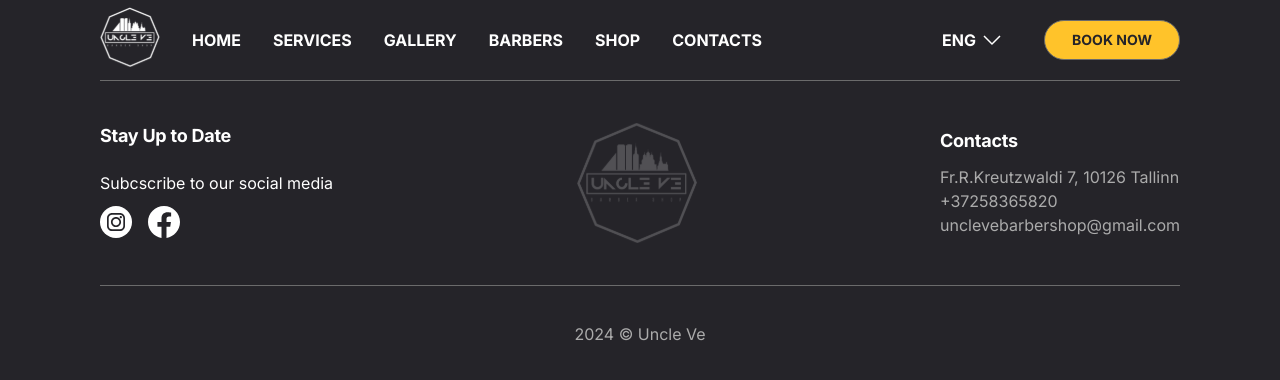
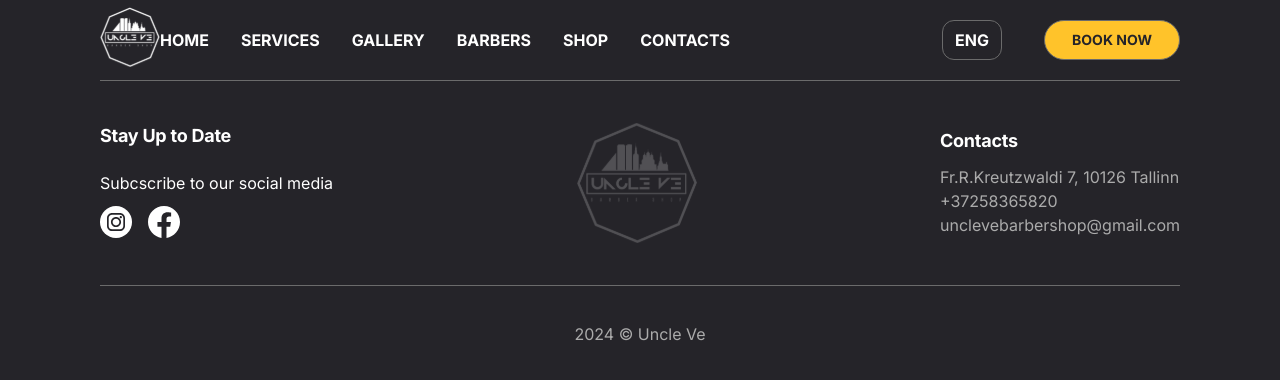
Before and after one commit to lopachuck/test-barber, a React (Create React App) app: page / in a window 1280 px wide. Shown: the top 380 px of the page. Built offline with nearby package versions, Linux system fonts and the light colour scheme.

Commit message:
add adaptive style for header

```diff
--- a/src/layouts/Header/header.styles.ts
+++ b/src/layouts/Header/header.styles.ts
@@ -7,18 +7,29 @@ export const HeaderContainer = styled.div`
     flex-direction: row;
     width: 100%;
     height: 80px;
-
-
+    @media ${devices.md} {
+        flex-wrap: wrap;
+        margin: 0 auto;
+    }
 `
 export const LogoWrapper = styled.div`
-    width: 60px;
+    @media ${devices.md} {
+        display: flex;
+        width: 100%;
+        height: 60px;
+        border-bottom: 1px solid ${({ theme }) => theme.colors.elementsGrey};
+        &>img{
+            width: 40px;
+            margin: auto;
+        }
+    }
 `
 export const MenuWrapper = styled.div`
     display: flex;
     flex-direction: row;
     margin-left: 60px;
     @media ${devices.xl} {
-        margin-left: 32px;
+        margin-left: unset;
     }
 
 `
@@ -27,10 +38,11 @@ export const LangMenuWrapper = styled.div`
     height: 100%;
     width: 70px;
     align-items: center;
+    position: relative;
 `
-export const LangMenu = styled.span`
+export const LangMenuBtn = styled.span`
     display: flex;
-    height: 32px;
+    height: 40px;
     align-items: center;
     color: ${({ theme }) => theme.colors.white};
     /* Actions-Navigation */
@@ -39,20 +51,42 @@ export const LangMenu = styled.span`
     font-weight: 700;
     line-height: 24px; /* 150% */
     text-transform: uppercase;
-    &:after {
-        content: url('/svg/icons/down.svg');
-        width: 32px;
-        height: 32px;
-        align-self: center;
+    border: 1px solid ${({ theme }) => theme.colors.elementsGrey};
+    border-radius: 12px;
+    padding: 8px 12px;
+    cursor: pointer;
+    @media ${devices.sm} {
+        display: none;
     }
 `
+export const LangMenuOptions = styled.div `
+    display: none;
+    &.menuOpen{
+        display: flex;
+        flex-direction: column;
+        width: 162px;
+        min-height: 48px;
+        background: ${({ theme }) => theme.colors.background};
+        border-radius: 12px;
+        border: 1px solid ${({ theme }) => theme.colors.elementsGrey};
+        position: absolute;
+        top: 60px;
+        left: -2px;
+    }
+`
+export const LangMenuOption =styled.span `
+
+`
 export const BookingBtnWrapper = styled.div`
-  display: flex;
+    display: flex;
     height: 100%;
     align-items: center;
     gap: 32px;
     //justify-self: flex-end;
     margin-left: auto;
+    @media ${devices.md} {
+        height: 60px;
+    }
 `
 export const BookingBtn = styled(NavLink)`
     text-decoration: none;
--- a/src/layouts/Header/header.tsx
+++ b/src/layouts/Header/header.tsx
@@ -15,9 +15,12 @@ const Header: FC = () => {
                 </S.MenuWrapper>
                 <S.BookingBtnWrapper>
                     <S.LangMenuWrapper>
-                        <S.LangMenu>
+                        <S.LangMenuBtn>
                             {t('LANG_BTN_ENG')}
-                        </S.LangMenu>
+                        </S.LangMenuBtn>
+                        <S.LangMenuOptions >
+                            <S.LangMenuOption ></S.LangMenuOption>
+                        </S.LangMenuOptions>
                     </S.LangMenuWrapper>
                     <S.BookingBtn to={'#'}>
                         {t('header_bookNow_btn')}
```
Also changed, not shown: public/svg/icons/checkmark.svg (added).
